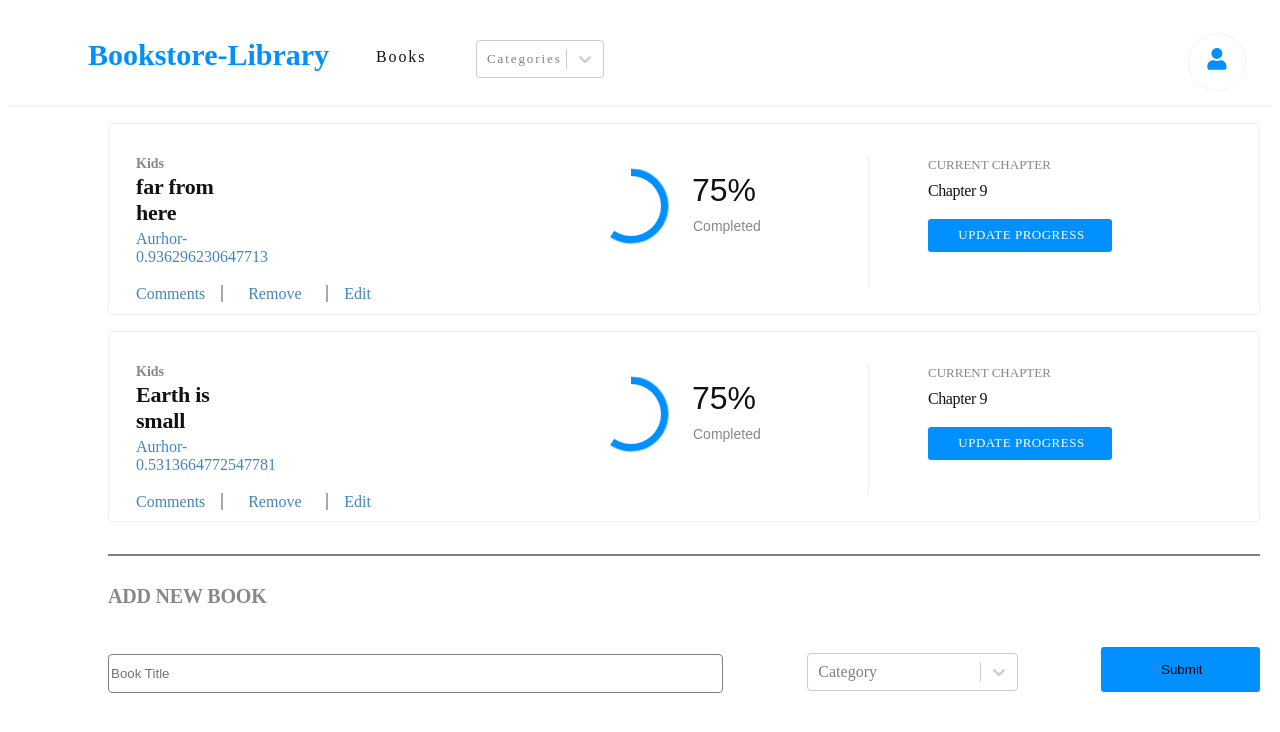
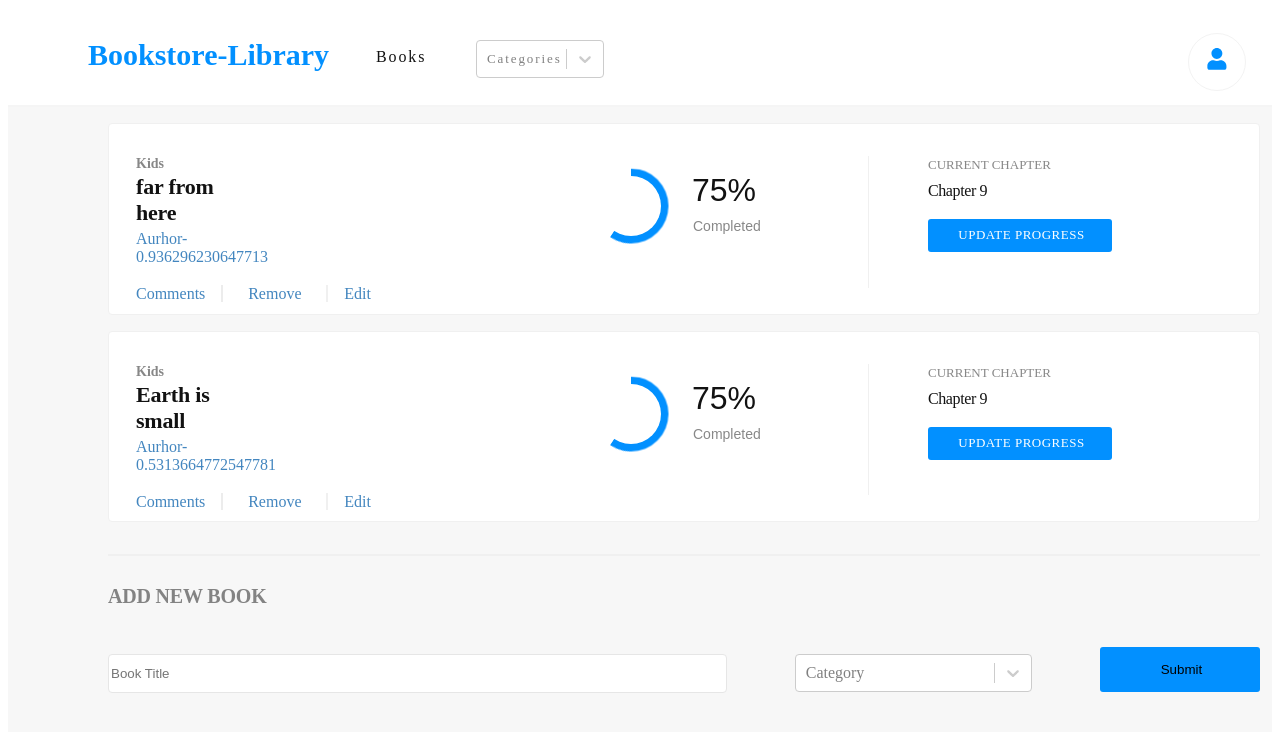
Before and after one commit to Deepakdanger/bookstore_library, a React (Create React App) app: page / in a window 1280 px wide. Shown: the top 732 px of the page. Built offline with nearby package versions, Linux system fonts and the light colour scheme.

Commit message:
Add background color and Change border color

```diff
--- a/src/App.css
+++ b/src/App.css
@@ -1,3 +1,7 @@
+.app {
+  background-color: rgb(247, 247, 247);
+}
+
 nav {
   display: flex;
   height: 6rem;
@@ -145,12 +149,12 @@ nav {
 }
 
 .comment1 {
-  border-right: darkgray 2px solid;
+  border-right: rgb(236, 236, 236) 2px solid;
   padding-right: 1rem;
 }
 
 .edit1 {
-  border-left: darkgray 2px solid;
+  border-left: rgb(240, 240, 240) 2px solid;
   padding-left: 1rem;
 }
 
@@ -328,10 +332,10 @@ nav {
 }
 
 .booklist1 {
-  border-top: solid 2px grey;
+  border-top: solid 2px rgb(240, 240, 240);
   width: 72rem;
-  height: auto;
-  margin: 2rem 6.25rem 6rem;
+  height: 20rem;
+  margin: 2rem 6.25rem 0;
 }
 
 .book_new {
@@ -345,7 +349,7 @@ nav {
   font-style: normal;
   line-height: normal;
   letter-spacing: -0.18px;
-  color: #888;
+  color: rgb(131, 131, 131);
 }
 
 form {
@@ -358,18 +362,15 @@ form {
   height: 2.213rem;
   margin: 1.588rem 2.125rem 0 0;
   border-radius: 4px;
-  border: solid 1px grey;
+  border: solid 1px rgb(230, 230, 230);
   background-color: #fff;
 }
 
 .input_category {
   width: 17.813rem;
   height: 2.813rem;
-  margin: 1.188rem 2.125rem 0;
-  padding: 0.375rem 0.938rem 0.563rem 1rem;
+  margin: 1.588rem 2.125rem 0;
   border-radius: 4px;
-  border: solid 1px var(--white);
-  background-color: #fff;
 }
 
 .add_book {
```
